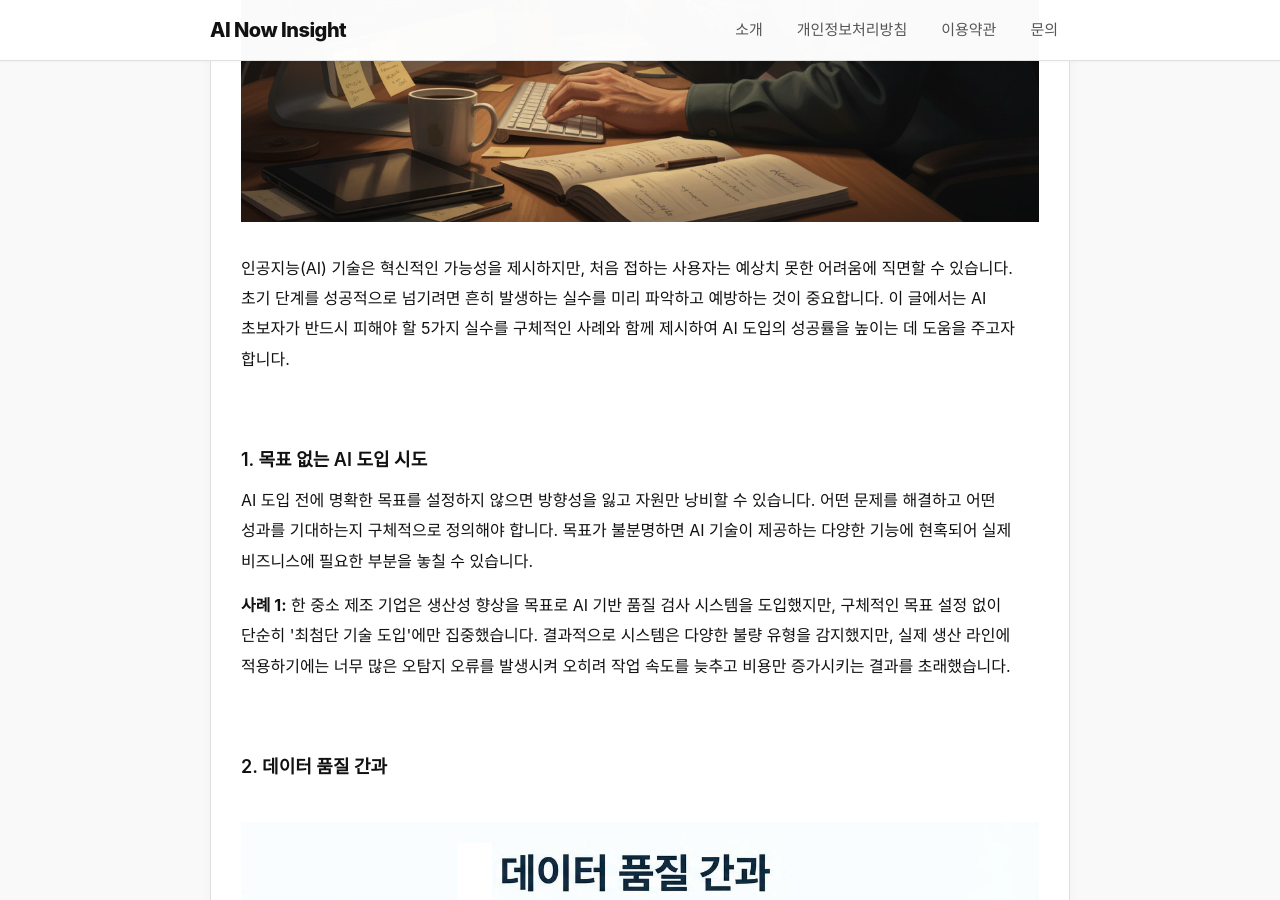
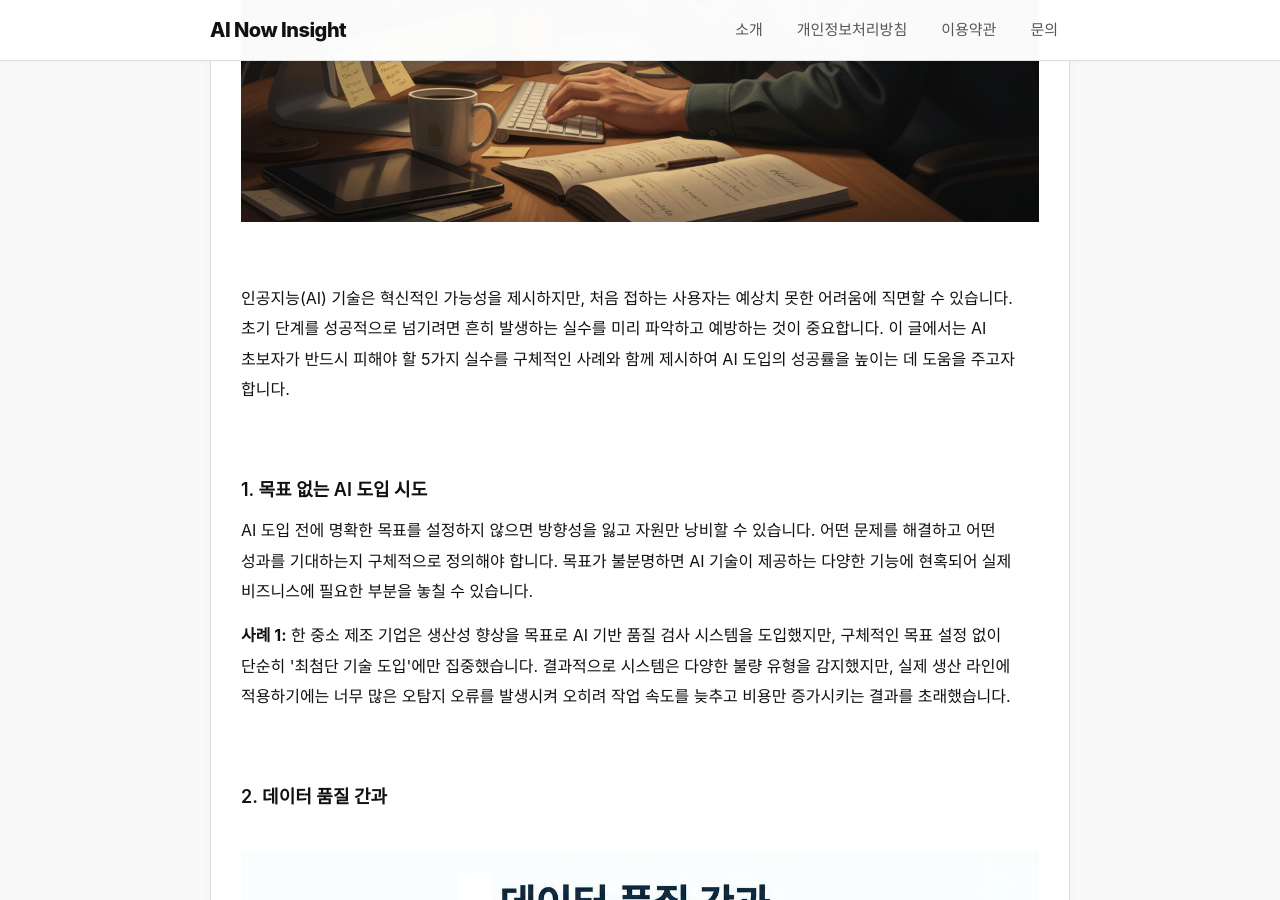
Before and after one commit to ilovegkd/ilovegkd.github.io, a Jekyll site: the page built from _posts/2026-02-09-post-3431.md, in a window 1280 px wide and 900 px high, scrolled down 830 px. Built offline with Jekyll 4.4.1, drawn with Linux system fonts in a browser that asks for light colours.

Commit message:
Update 2026-02-09-post-3431.md

```diff
--- a/_posts/2026-02-09-post-3431.md
+++ b/_posts/2026-02-09-post-3431.md
@@ -29,7 +29,7 @@ AI 기술 도입 초기에 흔히 발생하는 실수를 방지하여 성공적
 </blockquote>
 <br/>
 <h2>AI 초보자가 저지르기 쉬운 실수 5가지</h2><br/>
-<img src="/assets/images/260209_01.jpg" alt="AI활용"><br/>
+<img src="/assets/images/260209_01.jpg" alt="AI활용"><br/><br/>
 <p>인공지능(AI) 기술은 혁신적인 가능성을 제시하지만, 처음 접하는 사용자는 예상치 못한 어려움에 직면할 수 있습니다. 초기 단계를 성공적으로 넘기려면 흔히 발생하는 실수를 미리 파악하고 예방하는 것이 중요합니다. 이 글에서는 AI 초보자가 반드시 피해야 할 5가지 실수를 구체적인 사례와 함께 제시하여 AI 도입의 성공률을 높이는 데 도움을 주고자 합니다.</p><br/>
 <h2>1. 목표 없는 AI 도입 시도</h2>
 
```
